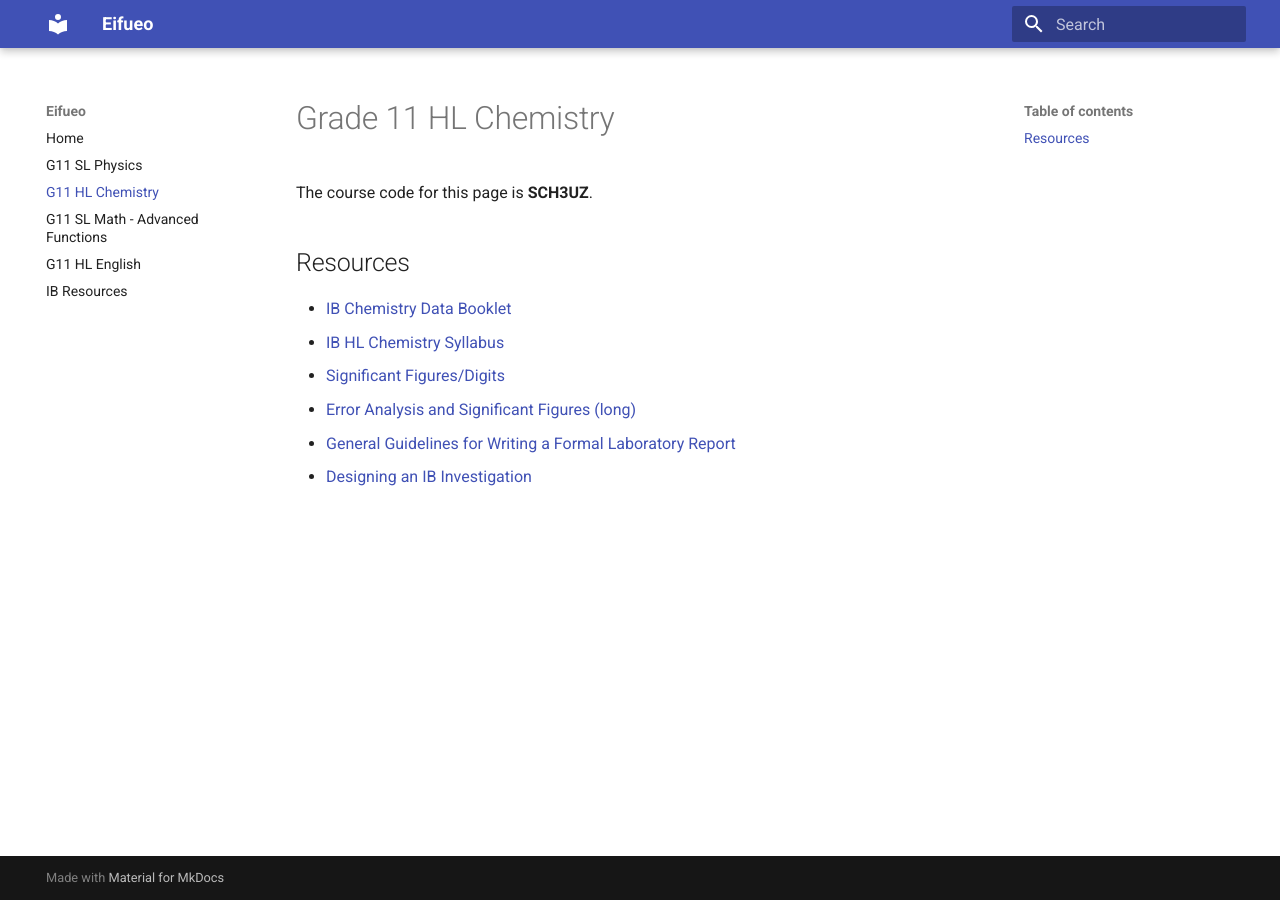
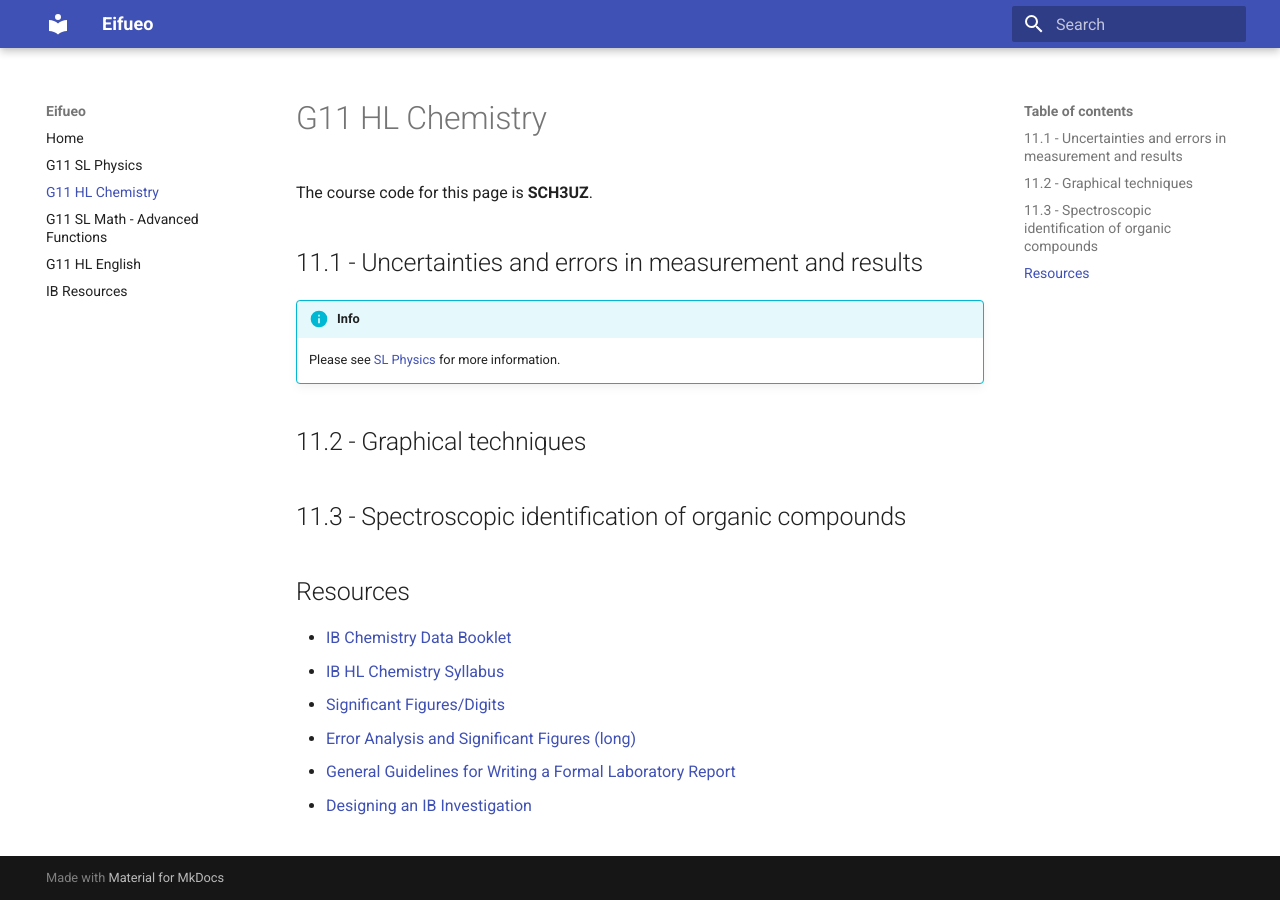
Before and after one commit to potatoeggy/eifueo, an MkDocs documentation site: the page built from docs/sch3uz.md, in a window 1280 px wide. Built offline with MkDocs 1.6.1 and Material for MkDocs 9.7.7, drawn with Linux system fonts in a browser that asks for light colours.

Commit message:
chem: link to physics for uncertainties

```diff
--- a/docs/sch3uz.md
+++ b/docs/sch3uz.md
@@ -1,6 +1,15 @@
-# Grade 11 HL Chemistry
+The course code for this page is **SCH3UZ**.
 
-The course code for this page is **SCH3UZ**.
+## 11.1 - Uncertainties and errors in measurement and results
+
+!!! info
+    Please see [SL Physics](/sph3u7/#12-uncertainties-and-errors) for more information.
+
+## 11.2 - Graphical techniques
+
+
+
+## 11.3 - Spectroscopic identification of organic compounds
 
 ## Resources
 
```
